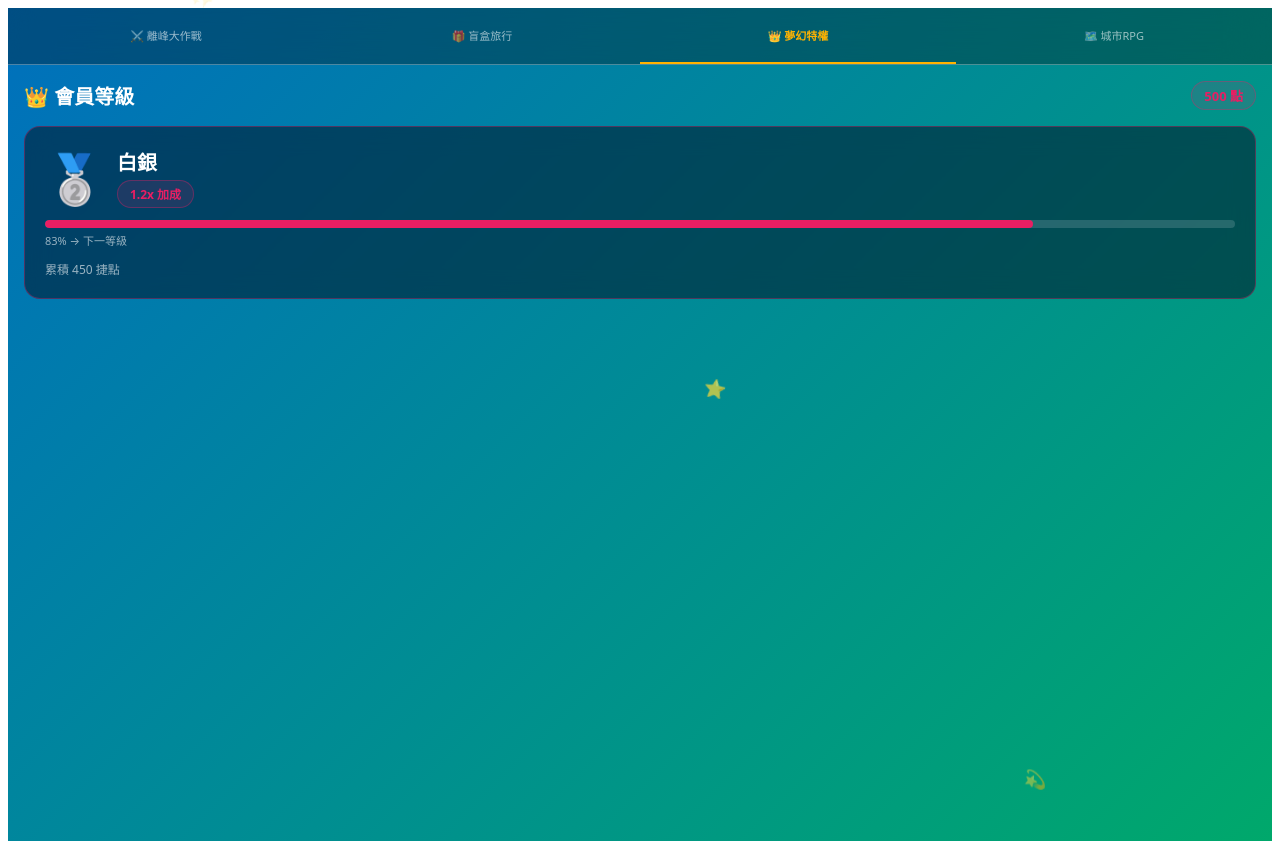
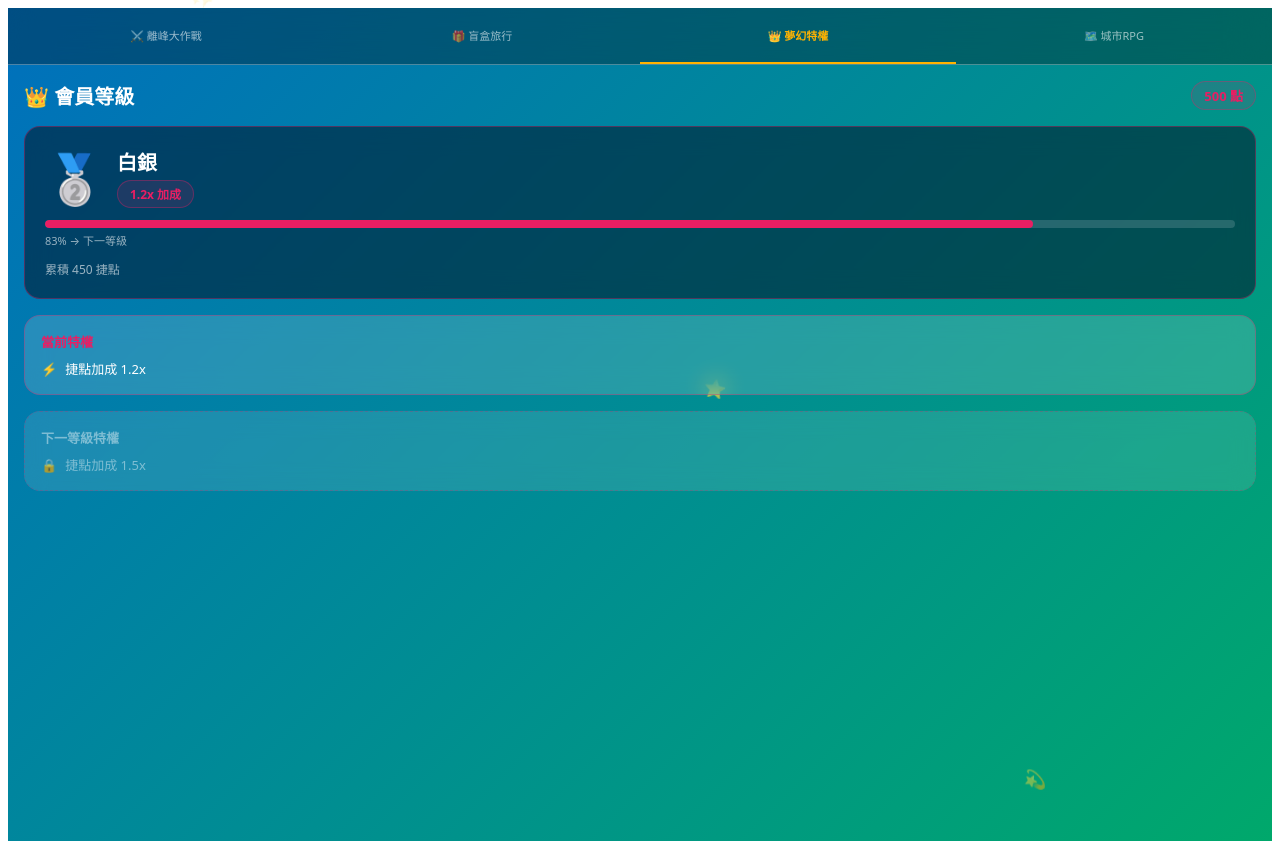
Before and after one commit to xxxthepaulxxx/metro-play, a Vue app in the folder frontend/: page /privileges in a window 1280 px wide. Built offline with nearby package versions, Linux system fonts and the light colour scheme.

Commit message:
feat(loyalty-tier): CurrentPerksCard + NextTierCard — Slice #30 (#35)

```diff
--- /dev/null
+++ b/frontend/src/views/privileges/CurrentPerksCard.vue
@@ -0,0 +1,62 @@
+<template>
+  <div class="current-perks-card">
+    <p class="card-title">當前特權</p>
+    <ul class="perks-list">
+      <li class="perk-item">
+        <span class="perk-icon">⚡</span>
+        <span class="perk-label">捷點加成 {{ store.multiplier.toFixed(1) }}x</span>
+      </li>
+    </ul>
+  </div>
+</template>
+
+<script setup lang="ts">
+import { useLoyaltyTierStore } from "../../stores/loyaltyTier";
+
+const store = useLoyaltyTierStore();
+</script>
+
+<style scoped>
+.current-perks-card {
+  padding: var(--spacing-lg);
+  background: var(--color-glass-card);
+  backdrop-filter: var(--blur-card);
+  border: 1px solid var(--color-tier-accent-border);
+  border-radius: var(--radius-card);
+  display: flex;
+  flex-direction: column;
+  gap: var(--spacing-sm);
+}
+
+.card-title {
+  font-size: var(--font-size-body);
+  font-weight: var(--font-weight-bold);
+  color: var(--color-tier-accent);
+  margin: 0;
+}
+
+.perks-list {
+  list-style: none;
+  padding: 0;
+  margin: 0;
+  display: flex;
+  flex-direction: column;
+  gap: var(--spacing-xs);
+}
+
+.perk-item {
+  display: flex;
+  align-items: center;
+  gap: var(--spacing-sm);
+}
+
+.perk-icon {
+  font-size: var(--font-size-body);
+}
+
+.perk-label {
+  font-size: var(--font-size-body);
+  color: var(--color-text-primary);
+  font-weight: var(--font-weight-medium);
+}
+</style>
--- /dev/null
+++ b/frontend/src/views/privileges/NextTierCard.vue
@@ -0,0 +1,90 @@
+<template>
+  <div class="next-tier-card">
+    <p class="card-title">下一等級特權</p>
+    <div v-if="nextTier === null" class="max-tier">
+      <span class="max-label">已達最高等級</span>
+    </div>
+    <ul v-else class="perks-list">
+      <li class="perk-item locked">
+        <span class="perk-icon">🔒</span>
+        <span class="perk-label">捷點加成 {{ nextTier.multiplier.toFixed(1) }}x</span>
+      </li>
+    </ul>
+  </div>
+</template>
+
+<script setup lang="ts">
+import { computed } from "vue";
+import { useLoyaltyTierStore } from "../../stores/loyaltyTier";
+
+const TIER_TABLE = [
+  { name: "Bronze", threshold: 0, multiplier: 1.0 },
+  { name: "Silver", threshold: 200, multiplier: 1.2 },
+  { name: "Gold", threshold: 500, multiplier: 1.5 },
+  { name: "Platinum", threshold: 1000, multiplier: 2.0 },
+] as const;
+
+const store = useLoyaltyTierStore();
+
+// biome-ignore lint/correctness/noUnusedVariables: used in template
+const nextTier = computed(() => {
+  if (store.nextTierThreshold === null) return null;
+  return TIER_TABLE.find((t) => t.threshold === store.nextTierThreshold) ?? null;
+});
+</script>
+
+<style scoped>
+.next-tier-card {
+  padding: var(--spacing-lg);
+  background: var(--color-glass-card);
+  backdrop-filter: var(--blur-card);
+  border: 1px dashed var(--color-tier-accent-border);
+  border-radius: var(--radius-card);
+  display: flex;
+  flex-direction: column;
+  gap: var(--spacing-sm);
+  opacity: 0.75;
+}
+
+.card-title {
+  font-size: var(--font-size-body);
+  font-weight: var(--font-weight-bold);
+  color: var(--color-text-muted);
+  margin: 0;
+}
+
+.max-tier {
+  display: flex;
+  align-items: center;
+}
+
+.max-label {
+  font-size: var(--font-size-body);
+  color: var(--color-tier-accent);
+  font-weight: var(--font-weight-bold);
+}
+
+.perks-list {
+  list-style: none;
+  padding: 0;
+  margin: 0;
+  display: flex;
+  flex-direction: column;
+  gap: var(--spacing-xs);
+}
+
+.perk-item {
+  display: flex;
+  align-items: center;
+  gap: var(--spacing-sm);
+}
+
+.perk-icon {
+  font-size: var(--font-size-body);
+}
+
+.perk-label {
+  font-size: var(--font-size-body);
+  color: var(--color-text-muted);
+}
+</style>
--- a/frontend/src/views/privileges/PrivilegesHomeView.vue
+++ b/frontend/src/views/privileges/PrivilegesHomeView.vue
@@ -6,11 +6,17 @@
     </header>
 
     <TierShieldCard />
+    <CurrentPerksCard />
+    <NextTierCard />
   </div>
 </template>
 
 <script setup lang="ts">
 import { useWalletStore } from "../../stores/wallet";
+// biome-ignore lint/correctness/noUnusedImports: used as component in template
+import CurrentPerksCard from "./CurrentPerksCard.vue";
+// biome-ignore lint/correctness/noUnusedImports: used as component in template
+import NextTierCard from "./NextTierCard.vue";
 // biome-ignore lint/correctness/noUnusedImports: used as component in template
 import TierShieldCard from "./TierShieldCard.vue";
 
```
Also changed, not shown: 1 other file (tests, documents, lock files or other folders).
